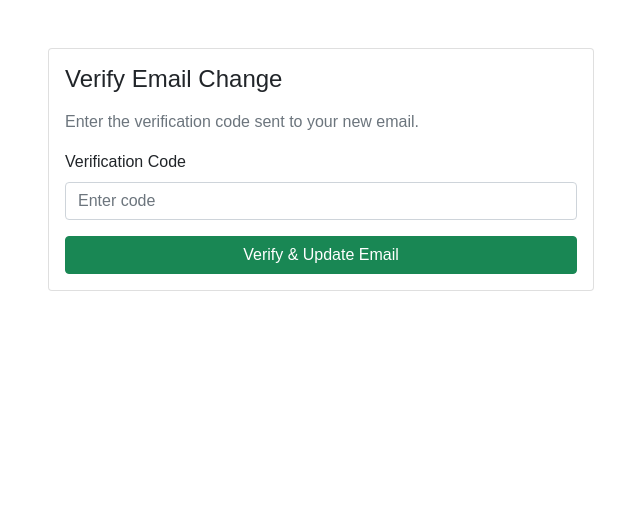
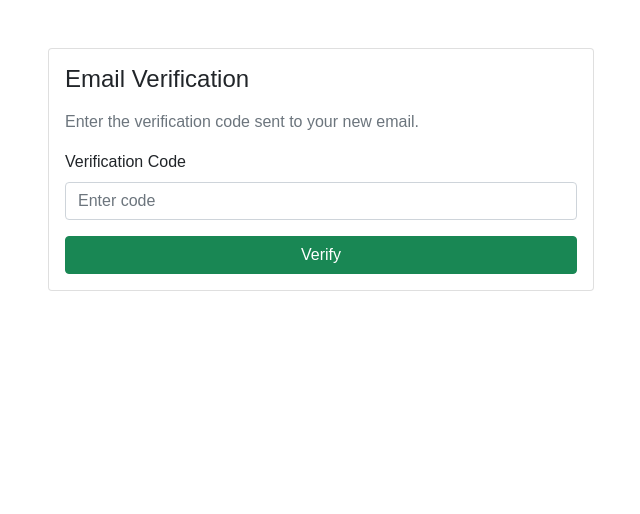
Before and after one commit to nishan756/SaasCom, a Django app: template session/templates/verification.html in a window 1280 px wide. Shown: the part 72-586 px from the top of the page, without its empty margins (319-959 px from the left). Run offline with Django 5.2, Linux system fonts and the light colour scheme; the template is opened without the code that fills it, so the values that code supplies are empty; some libraries are stand-ins or nearby versions.

Commit message:
Changed verify and update email to verify

```diff
--- a/session/templates/verification.html
+++ b/session/templates/verification.html
@@ -10,7 +10,7 @@
             <div class="card">
                 <div class="card-body">
 
-                    <h4 class="mb-3">Verify Email Change</h4>
+                    <h4 class="mb-3">Email Verification</h4>
 
                     <p class="text-muted">
                         Enter the verification code sent to your new email.
@@ -30,7 +30,7 @@
                         </div>
 
                         <button class="btn btn-success w-100">
-                            Verify & Update Email
+                            Verify
                         </button>
 
                     </form>
```
